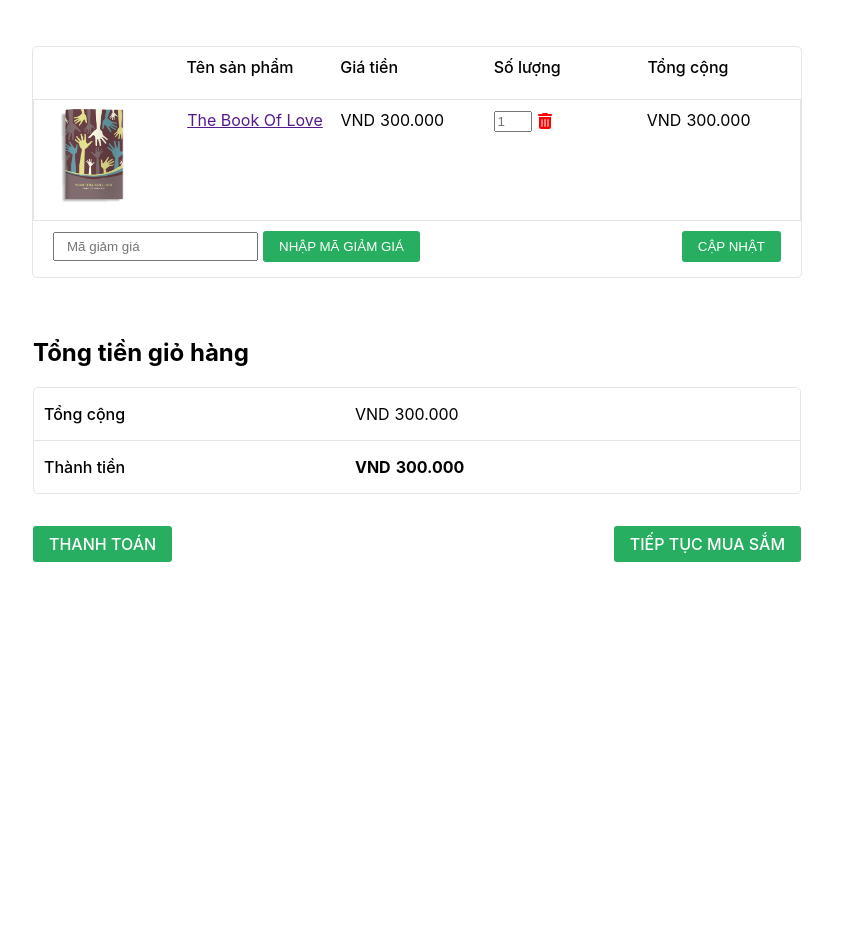
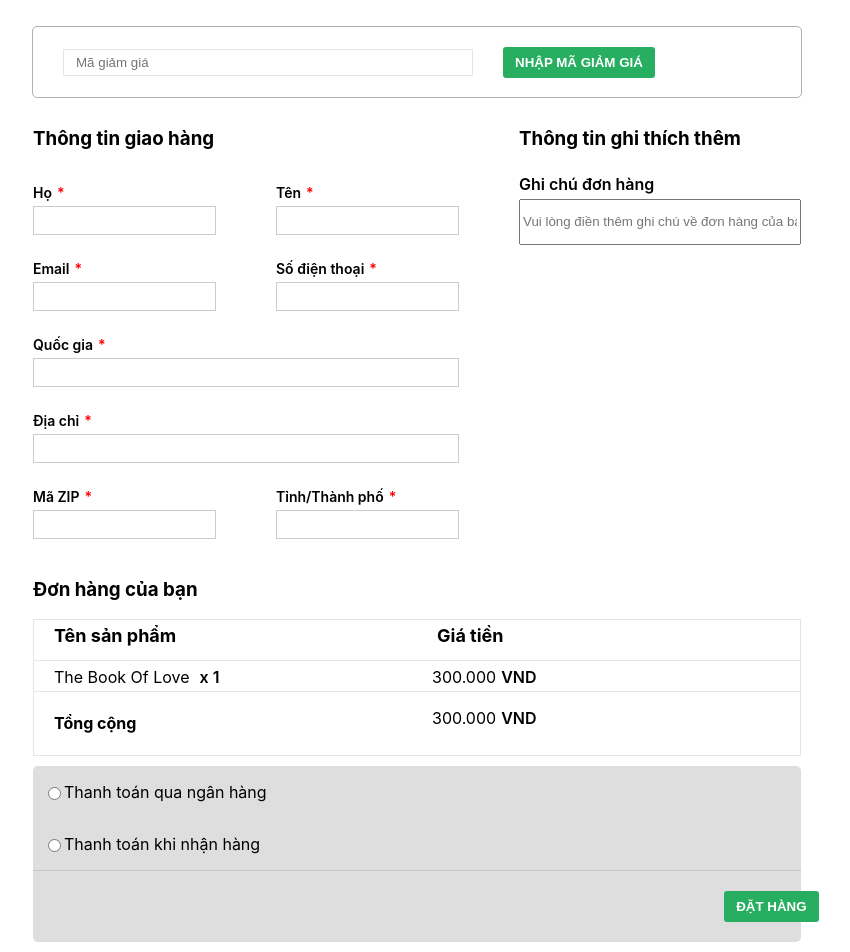
Before and after one commit to HoangTrungHieu-20130260/BookStore, a React (Create React App) app in the folder client/: page / in a window 1280 px wide. Shown: the part 280-1232 px from the top of the page, without its empty margins (223-1073 px from the left). Before the commit the page ends 874 px from the top, so only its background shows below. Built offline with nearby package versions, Linux system fonts and the light colour scheme.

Commit message:
create checkout site

```diff
--- a/client/src/index.tsx
+++ b/client/src/index.tsx
@@ -3,7 +3,9 @@ import ReactDOM from 'react-dom/client';
 import './index.css';
 import App from './App';
 import reportWebVitals from './reportWebVitals';
-import Cart from "./pages/CartScreen/cart";
+import Cart from "./pages/cartScreen/Cart";
+import Checkout from "./pages/checkoutScreen/Checkout";
+
 
 const root = ReactDOM.createRoot(
   document.getElementById('root') as HTMLElement
@@ -11,7 +13,8 @@ const root = ReactDOM.createRoot(
 root.render(
   <React.StrictMode>
     {/*<App />*/}
-      <Cart />
+    {/*  <Cart />*/}
+      <Checkout />
   </React.StrictMode>
 );
 
--- a/client/src/pages/CartScreen/cart.css
+++ b/client/src/pages/cartScreen/Cart.css
@@ -89,7 +89,7 @@
     background-color: #27ae61;
     color: white;
     text-transform: uppercase;
-    font-weight: 500;
+    font-weight: 600;
     padding: 8px 16px;
     border-radius: 3px;
     border: none;
--- a/client/src/pages/CartScreen/cart.tsx
+++ b/client/src/pages/cartScreen/Cart.tsx
@@ -1,6 +1,6 @@
 import React from "react";
 import logo from "../../logo.svg";
-import './cart.css'
+import './Cart.css'
 import ProductCart from "../../images/Product Images/book17.png";
 import { FaCircleCheck } from "react-icons/fa6";
 import { FaTrashCan } from "react-icons/fa6";
--- /dev/null
+++ b/client/src/pages/checkoutScreen/Checkout.css
@@ -0,0 +1,249 @@
+.checkout_label {
+    background: url("../../images/Label Images/cart label.jpg");
+    color: white;
+}
+
+.title{
+    font-size: 30px;
+    text-align: center;
+}
+
+
+.checkout_page {
+    display: flex;
+    justify-content: center;
+}
+
+.checkout_home{
+    font-size: 13px;
+    font-weight: bold;
+    cursor: pointer;
+}
+
+.checkout_name {
+    margin-left: 10px;
+    font-size: 16px;
+}
+
+.coupon_noti{
+    display: flex;
+    text-align: left;
+    height: 60px;
+    width: 60%;
+    border-collapse: separate;
+    border-radius: 5px;
+    margin: 40px auto;
+    background-color: #fafafa;
+    border-top: 4px solid #27ae61;
+}
+
+.check-icon {
+    color: #27ae61;
+    margin-top: 20px;
+    margin-right: 10px;
+    margin-left: 30px;
+}
+
+.coupon {
+    margin: 0 auto;
+    border: 1px solid rgba(0, 0, 0, .3);
+    border-radius: 5px;
+    height: 30px;
+    width: 60%;
+    padding: 20px 0px;
+}
+
+.button {
+    background-color: #27ae61;
+    color: white;
+    text-transform: uppercase;
+    font-weight: 600;
+    padding: 8px 12px;
+    border-radius: 3px;
+    border: none;
+    cursor: pointer;
+}
+
+.input-text {
+    border: 1px solid rgba(0, 0, 0, .1);
+    margin: 0 30px;
+    padding: 5px 12px;
+    width: 50%;
+}
+
+.delivery_info {
+    display: flex;
+    width: 60%;
+    margin: 10px auto;
+}
+
+.delivery_info div{
+    flex-basis: 50%;
+}
+
+.half_section {
+    display: flex;
+}
+
+.half_input{
+    display: flex;
+    flex-direction: column;
+    padding: 10px 0px;
+}
+
+.half_input label{
+    font-size: 14px;
+    font-weight: 600;
+    padding: 5px 0;
+}
+
+.notice {
+    color: red;
+    margin-left: 5px;
+}
+
+.info_name{
+    margin-right: 60px;
+    height: 25px;
+    border: 1px solid rgba(0, 0, 0, .2);
+}
+
+.full-type {
+    display: flex;
+    flex-direction: column;
+    padding: 10px 0px;
+}
+
+.full-type label{
+    font-size: 14px;
+    font-weight: 600;
+    padding: 5px 0;
+}
+
+.full_input {
+    margin-right: 60px;
+    height: 25px;
+    border: 1px solid rgba(0, 0, 0, .2);
+}
+
+.note_info{
+    display: flex;
+    flex-direction: column;
+}
+
+.note_info label{
+    font-size: 16px;
+    font-weight: 600;
+    padding: 5px 0;
+}
+
+.note_input{
+    height: 40px;
+}
+
+.order_info{
+    display: flex;
+    flex-direction: column;
+    width: 60%;
+    margin: 10px auto;
+}
+
+.table_order{
+    border: 1px solid rgba(0, 0, 0, .1);
+}
+
+.table_title{
+    display: flex;
+    height: 40px;
+    border-bottom: 1px solid rgba(0, 0, 0, .1);
+}
+
+.table_title h4{
+    margin-top: 5px;
+    padding-left: 20px;
+    padding-bottom: 10px;
+    font-size: 18px;
+    flex-basis: 50%;
+}
+
+.products{
+    display: flex;
+    height: 40px;
+    border-bottom: 1px solid rgba(0, 0, 0, .1);
+    margin-top: -10px;
+}
+
+.products div{
+    flex-basis: 50%;
+}
+
+.product{
+    display: flex;
+}
+
+.book_name{
+    margin-left: 20px;
+}
+.quantity_text{
+    margin-left: 10px;
+    font-weight: 600;
+}
+
+.product_price {
+    display: flex;
+    margin-left: 30px;
+}
+
+.currency {
+    margin-left: 5px;
+    font-weight: 600;
+}
+
+.total{
+    display: flex;
+}
+
+.total div{
+    flex-basis: 50%;
+}
+
+.title_sum {
+    margin-left: 20px;
+}
+
+.price_total{
+    display: flex;
+    margin-left: 10px;
+}
+
+.payment{
+    display: flex;
+    flex-direction: column;
+    width: 60%;
+    background-color: #dedede;
+    margin: 10px auto;
+    border-radius: 5px;
+}
+
+.option {
+    border-bottom: 1px solid rgba(0, 0, 0, .1);
+}
+
+.method{
+    display: flex;
+    margin-left: 10px;
+}
+
+.order_button{
+    background-color: #27ae61;
+    color: white;
+    text-transform: uppercase;
+    font-weight: 600;
+    padding: 8px 12px;
+    border-radius: 3px;
+    border: none;
+    cursor: pointer;
+    margin-left: 90%;
+    margin-top: 20px;
+    margin-bottom: 20px;
+}
--- /dev/null
+++ b/client/src/pages/checkoutScreen/Checkout.tsx
@@ -0,0 +1,127 @@
+import React from "react";
+import "./Checkout.css";
+import ProductCart from "../../images/Product Images/book17.png";
+import {FaCircleCheck} from "react-icons/fa6";
+
+function Checkout() {
+    return (
+        <div className={"checkout_container"}>
+            <div className={"checkout_label"}>
+                <div className={"checkout_title"}>
+                    <h2 className={"title"}>Thanh toán</h2>
+                </div>
+                <div className={"checkout_page"}>
+                    <a><h6 className={"checkout_home"}>Trang chủ /</h6></a>
+                    <h5 className={"checkout_name"}>Thanh toán</h5>
+                </div>
+            </div>
+            <div className={"coupon_noti"}>
+                <FaCircleCheck className={"check-icon"}/>
+                <p>Bạn có mã giảm giá? Nhập ngay tại đây!</p>
+            </div>
+            <div className="coupon">
+                <input type="text" name="coupon_code"
+                       className="input-text"
+                       id="coupon_code" value=""
+                       placeholder="Mã giảm giá"/>
+                <input type="submit" className="button" name="apply_coupon"
+                       value="Nhập mã giảm giá"/>
+            </div>
+            <div className={"delivery_info"}>
+                <div className={"main_info"}>
+                    <h3>Thông tin giao hàng</h3>
+                    <div className={"half_section"}>
+                        <div className={"half_input"}>
+                            <label>Họ<span className={"notice"}>*</span></label>
+                            <input type={"text"} className={"info_name"}/>
+                        </div>
+                        <div className={"half_input"}>
+                            <label>Tên<span className={"notice"}>*</span></label>
+                            <input type={"text"} className={"info_name"}/>
+                        </div>
+                    </div>
+                    <div className={"half_section"}>
+                        <div className={"half_input"}>
+                            <label>Email<span className={"notice"}>*</span></label>
+                            <input type={"text"} className={"info_name"}/>
+                        </div>
+                        <div className={"half_input"}>
+                            <label>Số điện thoại<span className={"notice"}>*</span></label>
+                            <input type={"text"} className={"info_name"}/>
+                        </div>
+                    </div>
+                    <div className={"full-type"}>
+                        <label>Quốc gia<span className={"notice"}>*</span></label>
+                        <input type={"text"} className={"full_input"}/>
+                    </div>
+                    <div className={"full-type"}>
+                        <label>Địa chỉ<span className={"notice"}>*</span></label>
+                        <input type={"text"} className={"full_input"}/>
+                    </div>
+                    <div className={"half_section"}>
+                        <div className={"half_input"}>
+                            <label>Mã ZIP<span className={"notice"}>*</span></label>
+                            <input type={"text"} className={"info_name"}/>
+                        </div>
+                        <div className={"half_input"}>
+                            <label>Tỉnh/Thành phố<span className={"notice"}>*</span></label>
+                            <input type={"text"} className={"info_name"}/>
+                        </div>
+                    </div>
+                </div>
+                <div className={"note_info"}>
+                    <h3>Thông tin ghi thích thêm</h3>
+                    <label>Ghi chú đơn hàng</label>
+                    <input type={"text"} className={"note_input"} placeholder={"Vui lòng điền thêm ghi chú về đơn hàng của bạn!"}/>
+                </div>
+            </div>
+            <div className={"order_info"}>
+                <h3>Đơn hàng của bạn</h3>
+                <div className={"table_order"}>
+                    <div className={"table_title"}>
+                        <h4>Tên sản phẩm</h4>
+                        <h4>Giá tiền</h4>
+                    </div>
+                    <div className={"table_product"}>
+                        <div className={"products"}>
+                            <div className={"product"}>
+                                <p className={"book_name"}>The Book Of Love</p>
+                                <p className={"quantity_text"}>x 1</p>
+                            </div>
+                            <div className={"product_price"}>
+                                <p className={"price"}>300.000</p>
+                                <p className={"currency"}>VND</p>
+                            </div>
+                        </div>
+                    </div>
+                    <div className={"total"}>
+                        <div className={"title_sum"}>
+                            <h4>Tổng cộng</h4>
+                        </div>
+                        <div className={"price_total"}>
+                            <p className={"price"}>300.000</p>
+                            <p className={"currency"}>VND</p>
+                        </div>
+                    </div>
+                </div>
+            </div>
+            <div className={"payment"}>
+                <div className={"option"}>
+                    <div className={"method"}>
+                        <input type={"radio"}/>
+                        <p>Thanh toán qua ngân hàng</p>
+                    </div>
+                    <div className={"method"}>
+                        <input type={"radio"}/>
+                        <p>Thanh toán khi nhận hàng</p>
+                    </div>
+                </div>
+                <div className={"place_order"}>
+                    <input type={"submit"} className={"order_button"} value={"Đặt hàng"}/>
+                </div>
+            </div>
+        </div>
+    );
+}
+
+export default Checkout;
```
